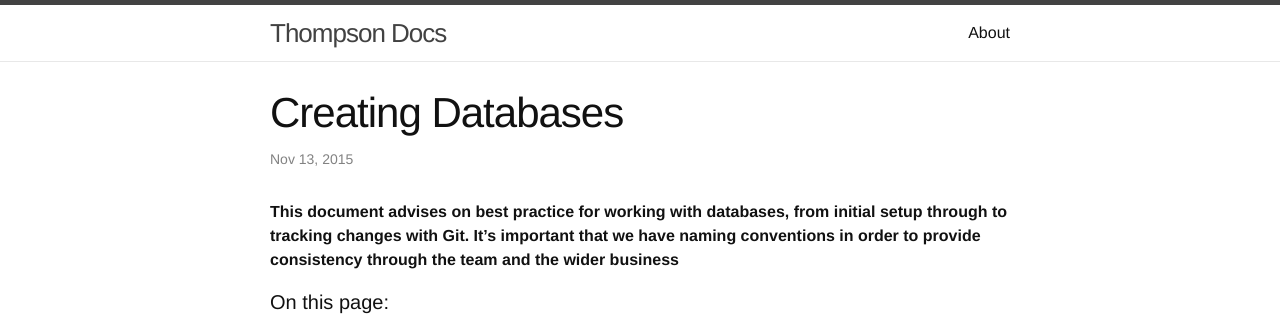
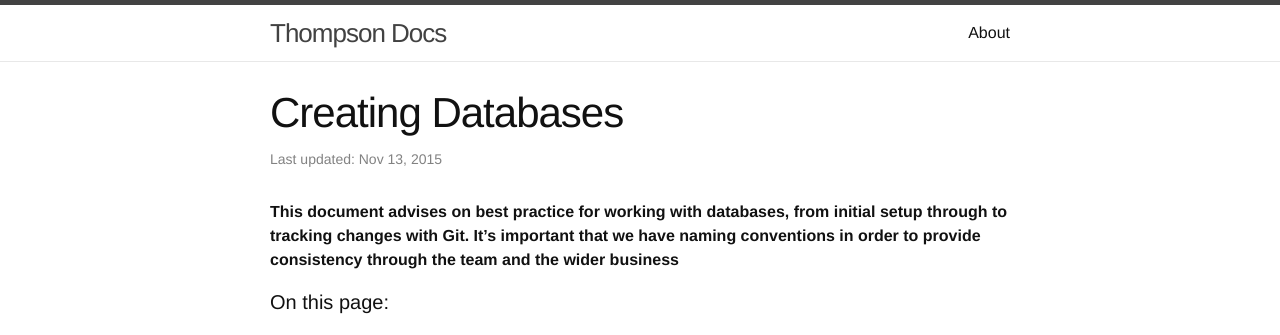
Before and after one commit to thompsonbrandpartners/thompson_docs, a Jekyll site: the page built from _posts/2015-11-13-creating-databases.markdown, in a window 1280 px wide. Shown: the top 335 px of the page. Built offline with Jekyll 4.4.1, drawn with Linux system fonts in a browser that asks for light colours.

Commit message:
Remove date from landing and add "last updated" to post

```diff
--- a/_layouts/post.html
+++ b/_layouts/post.html
@@ -5,7 +5,7 @@ layout: default
 
   <header class="post-header">
     <h1 class="post-title">{{ page.title }}</h1>
-    <p class="post-meta">{{ page.date | date: "%b %-d, %Y" }}{% if page.author %} • {{ page.author }}{% endif %}{% if page.meta %} • {{ page.meta }}{% endif %}</p>
+    <p class="post-meta">Last updated: {{ page.date | date: "%b %-d, %Y" }}{% if page.author %} • {{ page.author }}{% endif %}{% if page.meta %} • {{ page.meta }}{% endif %}</p>
   </header>
 
   <article class="post-content">
--- a/index.html
+++ b/index.html
@@ -9,8 +9,6 @@ layout: default
   <ul class="post-list">
     {% for post in site.posts %}
       <li>
-        <span class="post-meta">{{ post.date | date: "%b %-d, %Y" }}</span>
-
         <h2>
           <a class="post-link" href="{{ post.url | prepend: site.baseurl }}">{{ post.title }}</a>
         </h2>
```
